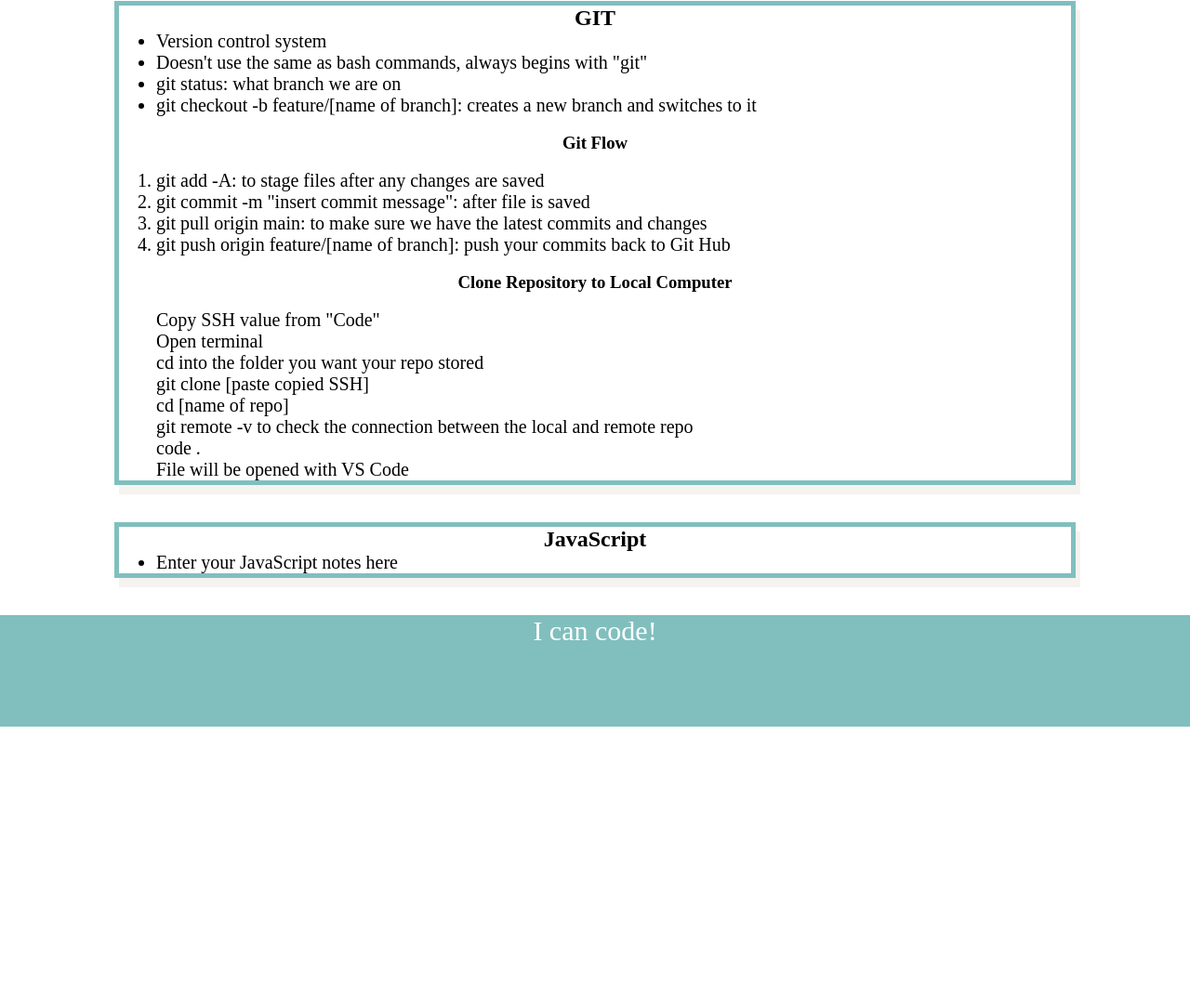
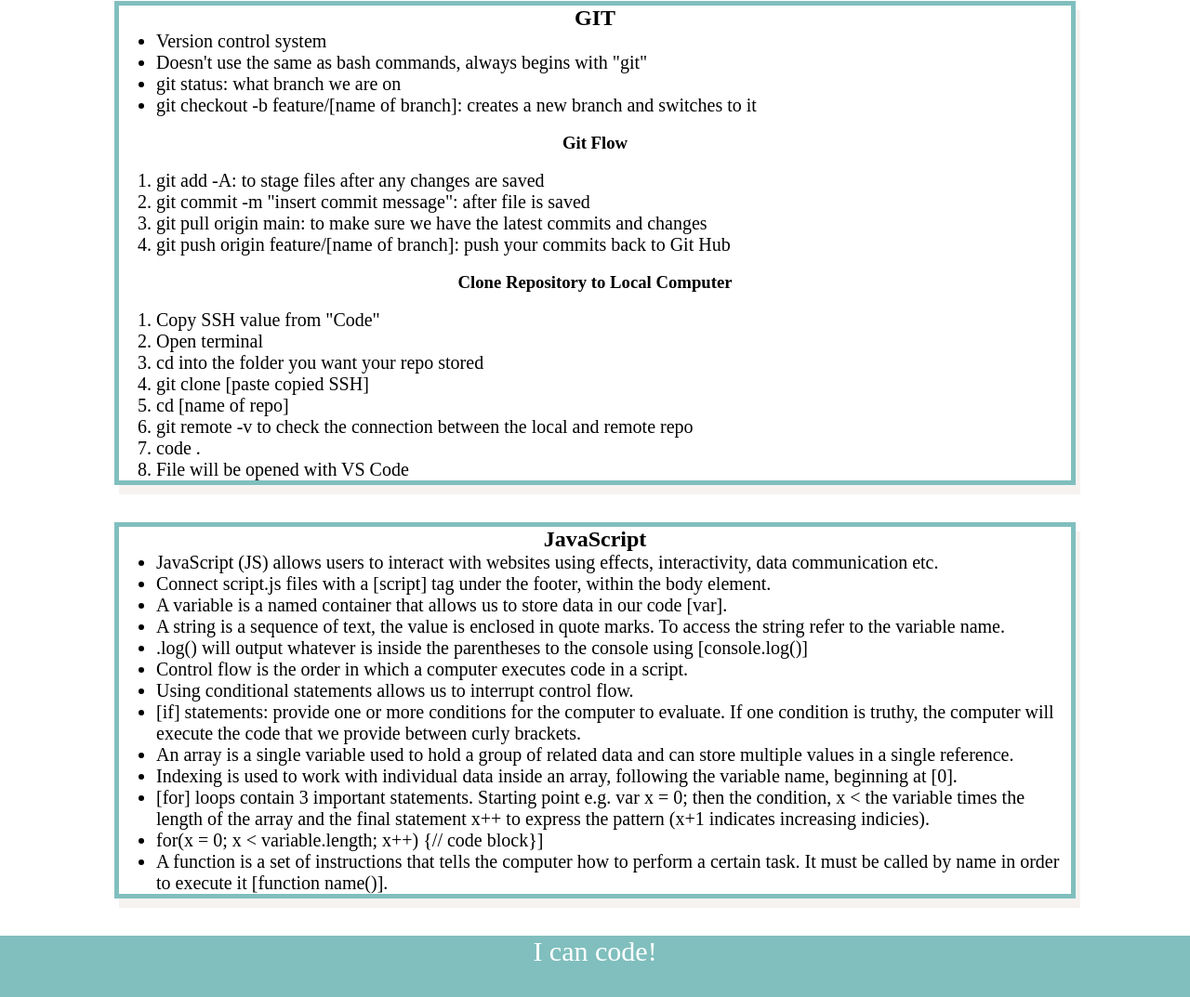
Before and after one commit to jayabaldwin/prework-study-guide, a plain HTML site: page index.html in a window 1280 px wide. Shown: the part 681-1754 px from the top of the page at 93% size. Before the commit the page ends 1463 px from the top, so only its background shows below. Drawn offline with Linux system fonts and the light colour scheme.

Commit message:
added js functions and additional information to the prework study guid for js and css

```diff
--- a/assets/script.js
+++ b/assets/script.js
@@ -1,19 +1,30 @@
 var topics = ['HTML', 'CSS', 'Git', 'JavaScript'];
+var randomTopic = topics[Math.floor(Math.random() * topics.length)];
 
+
+function listTopics(){
 for(var x = 0; x < topics.length; x++) {
     console.log(topics[x]);
 }
+}
 
-/*
-if (topic === 'HTML') {
+
+function selectTopic(){
+if (randomTopic === 'HTML') {
  console.log("Let's study HTML!");
-} else if (topic === 'CSS') {
+} else if (randomTopic === 'CSS') {
  console.log("Let's study CSS!");
-} else if (topic === 'Git') {
+} else if (randomTopic === 'Git') {
  console.log("Let's study Git!");
-} else if (topic === 'JavaScript') {
+} else if (randomTopic === 'JavaScript') {
  console.log("Let's study JavaScript!");
 } else {
  console.log('Please try again!');
 }
-*/
+}
+
+
+console.log('Here are the topics we learned through Prework:');
+listTopics();
+console.log('Which topic should we study first?');
+selectTopic();
--- a/index.html
+++ b/index.html
@@ -32,7 +32,7 @@
         <ul>
           <li>CSS defines the colors, aesthetics, visual layout, and organisation of a document written in HTML.</li>
           <li>There are three ways to style a webpage using CSS: inline CSS, internal CSS style sheet, and external CSS style sheet.</li>
-          <li>When using an external style sheet, we MUST link the file using: rel="stylesheet" href="./assets/style.css, between a link element in the head of the HTML. </li>
+          <li>External style.css files are linked within the head of the HTML using: rel="stylesheet" href="./assets/style.css, betweem a link tag. </li>
           <li>The selector defines which elements the rule will apply to e.g. p {declaration}, when refering to the properties of the text in a paragraph.</li>
           <li>The declaration contains the property we want to apply and the value of the property e.g. color: blue; </li>
           <li>A period preceding a property designates this as a class selector. Any HTML element assigned to the class will gain these property assignments from the CSS.</li>
@@ -66,20 +66,34 @@
 
         <h3>Clone Repository to Local Computer</h3>
         <br>
-        <ol>Copy SSH value from "Code" </ol>
-        <ol>Open terminal</ol>
-        <ol>cd into the folder you want your repo stored</ol>
-        <ol>git clone [paste copied SSH]</ol>
-        <ol>cd [name of repo]</ol>
-        <ol>git remote -v to check the connection between the local and remote repo</ol>
-        <ol>code . </ol>
-        <ol>File will be opened with VS Code</ol>
+        <ol>
+        <li>Copy SSH value from "Code" </li>
+        <li>Open terminal</li>
+        <li>cd into the folder you want your repo stored</li>
+        <li>git clone [paste copied SSH]</li>
+        <li>cd [name of repo]</li>
+        <li>git remote -v to check the connection between the local and remote repo</li>
+        <li>code . </li>
+        <li>File will be opened with VS Code</li>
+      </ol>
       </section>
 
       <section class="card" id="javascript-section">
         <h2>JavaScript</h2>
         <ul>
-          <li>Enter your JavaScript notes here</li>
+          <li>JavaScript (JS) allows users to interact with websites using effects, interactivity, data communication etc.</li>
+          <li>Connect script.js files with a [script] tag under the footer, within the body element.</li>
+          <li>A variable is a named container that allows us to store data in our code [var].</li>
+          <li>A string is a sequence of text, the value is enclosed in quote marks. To access the string refer to the variable name.</li>
+          <li>.log() will output whatever is inside the parentheses to the console using [console.log()]</li>
+          <li>Control flow is the order in which a computer executes code in a script. </li>
+          <li>Using conditional statements allows us to interrupt control flow.</li>
+          <li>[if] statements: provide one or more conditions for the computer to evaluate. If one condition is truthy, the computer will execute the code that we provide between curly brackets.  </li>
+          <li>An array is a single variable used to hold a group of related data and can store multiple values in a single reference.</li>
+          <li>Indexing is used to work with individual data inside an array, following the variable name, beginning at [0].</li>
+          <li>[for] loops contain 3 important statements. Starting point e.g. var x = 0; then the condition, x < the variable times the length of the array and the final statement x++ to express the pattern (x+1 indicates increasing indicies).</li>
+          <li>for(x = 0; x < variable.length; x++) {// code block}]</li>
+          <li>A function is a set of instructions that tells the computer how to perform a certain task. It must be called by name in order to execute it [function name()].</li>
         </ul>
       </section>
 
```
